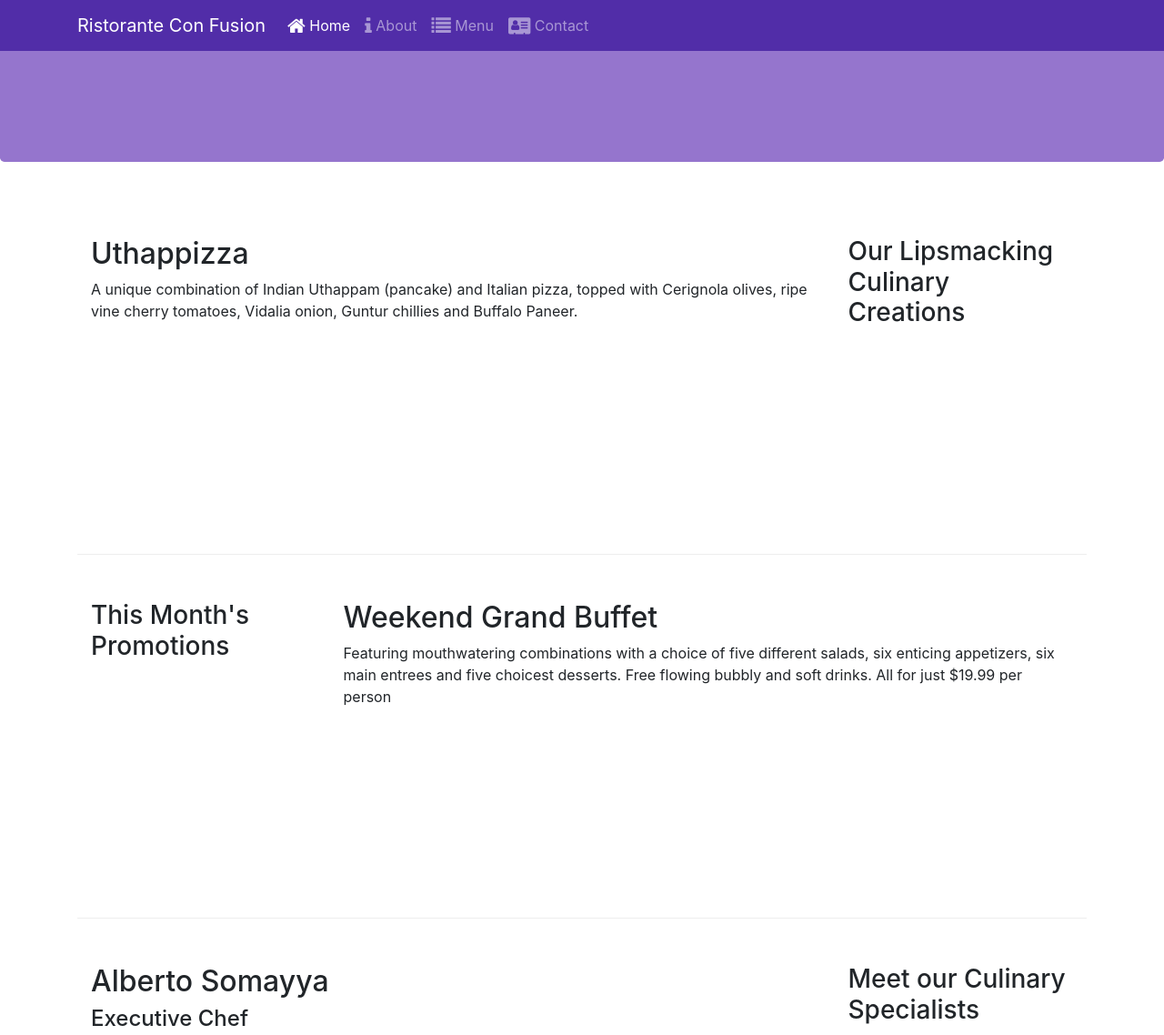
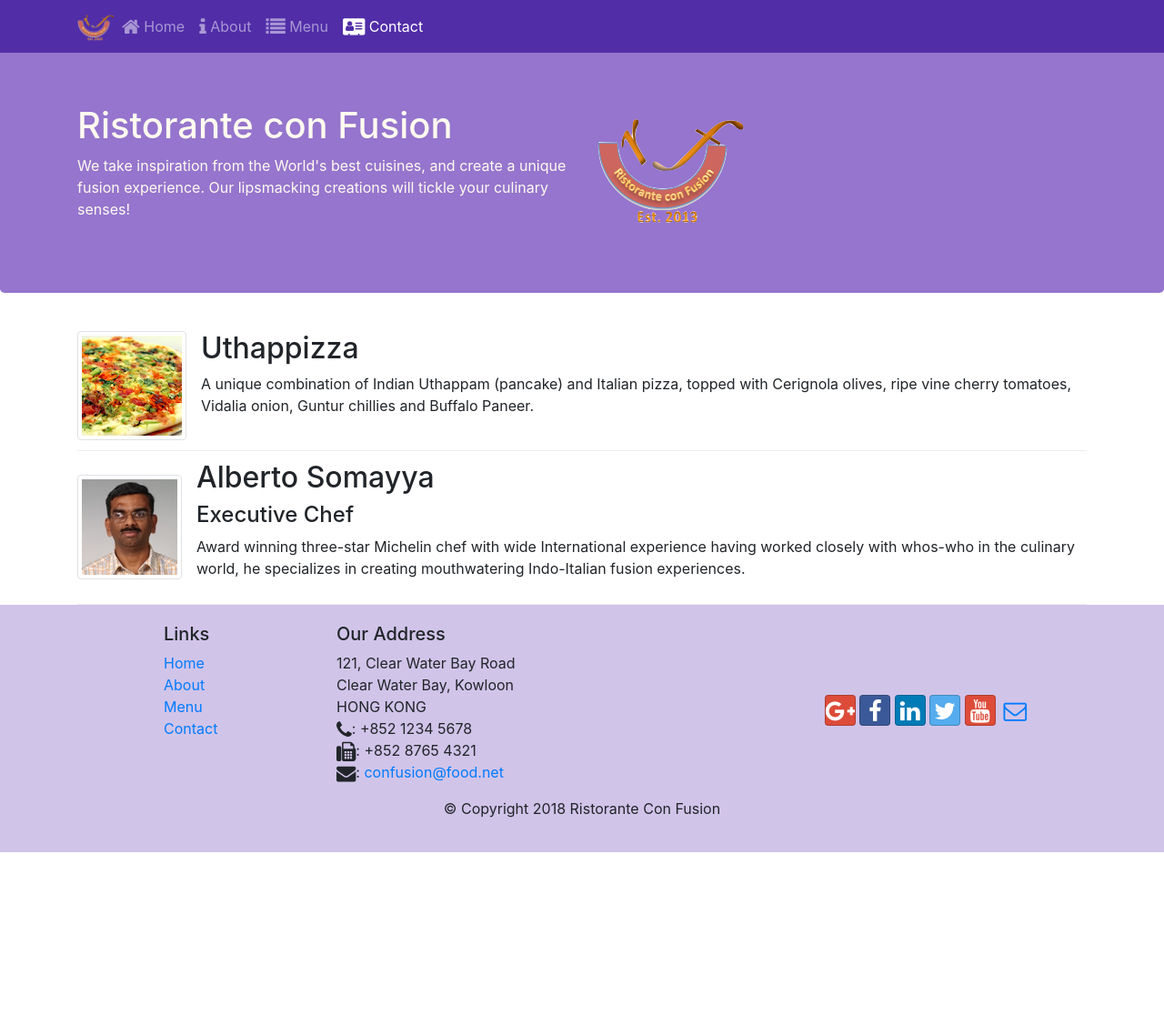
Before and after one commit to meitr71/ex-07-13, a website: page index.html in a window 1280 px wide. Shown: the top 1138 px of the page at 91% size. After the commit the page ends 937 px from the top, so only its background shows below. Drawn offline with nearby package versions, Linux system fonts and the light colour scheme.

Commit message:
Images and Media

```diff
--- a/css/style.css
+++ b/css/style.css
@@ -1,37 +1,4 @@
-.row-header {
-    margin: 0px auto;
-    padding: 0px;
-}
 
-
-
-.row-content {
-    margin: 0px auto;
-    padding: 50px 0px 50px 0px;
-    border-bottom: 1px ridge;
-    min-height: 400px;
-
-}
-
-
-
-.footer {
-    background-color: #D1C4E9;
-    margin: 0px auto;
-    padding: 20px 0px 20px 0px;
-}
-
-.jumbotron{
-    background-color: #9575CD;
-    color:  floralwhite;
-}
-
-.address{
-    font-size: 80%;
-    margin:  0px;
-    color: black;
-
-}
 
 body{
     padding:50px 0px 0px 0px;
@@ -41,3 +8,23 @@ body{
 .navbar-dark {
      background-color: #512DA8;
 }
+
+
+.jumbotron{
+    background-color: #9575CD;
+    color:  floralwhite;
+}
+
+.footer {
+    background-color: #D1C4E9;
+    margin: 0px auto;
+    padding: 20px 0px 20px 0px;
+}
+
+.row-content {
+    margin: 0px auto;
+    padding: 10px 0px 10px 0px;
+    border-bottom: 1px ridge;
+
+
+}
--- a/index.html
+++ b/index.html
@@ -11,39 +11,59 @@
     <link rel="stylesheet" href="node_modules/bootstrap-social/bootstrap-social.css">
 </head>
 <body>
-    <header class="jumbotron">
     <nav class="navbar navbar-dark navbar-expand-sm fixed-top">
         <div class="container">
-            <button class="navbar-toggler" type="button" data-toggle="collapse" data-target="#Navbar" title="nav">
+            <button title="button" class="navbar-toggler" type="button" data-toggle="collapse" data-target="#Navbar">
                 <span class="navbar-toggler-icon"></span>
             </button>
-             <a class="navbar-brand" href="#">Ristorante Con Fusion</a>
+            <a class="navbar-brand mr-auto" href="#"><img title="img" src="img/logo.png" height="30" width="41"></a>
             <div class="collapse navbar-collapse" id="Navbar">
                 <ul class="navbar-nav mr-auto">
-                    <li class="nav-item active"><a class="nav-link" href="#"><span class="fa fa-home fa-lg"></span> Home</a></li>
+                        <li class="nav-item"><a class="nav-link" href="./index.html"><span class="fa fa-home fa-lg"></span> Home</a></li>
                         <li class="nav-item"><a class="nav-link" href="./aboutus.html"><span class="fa fa-info fa-lg"></span> About</a></li>
                         <li class="nav-item"><a class="nav-link" href="#"><span class="fa fa-list fa-lg"></span> Menu</a></li>
-                    <li class="nav-item"><a class="nav-link" href="./contactus.html"><span class="fa fa-address-card fa-lg"></span> Contact</a></li>
-
+                        <li class="nav-item active"><a class="nav-link" href="./contactus.html"><span class="fa fa-address-card fa-lg"></span> Contact</a></li>
                 </ul>
             </div>
         </div>
     </nav>
+
+    <header class="jumbotron">
+        <div class="container">
+            <div class="row row-header">
+                <div class="col-12 col-sm-6">
+                    <h1>Ristorante con Fusion</h1>
+                    <p>We take inspiration from the World's best cuisines, and create a unique fusion experience. Our lipsmacking creations will tickle your culinary senses!</p>
+                </div>
+                <div class="col-12 col-sm align-self-center">
+                    <img title="img" src="img/logo.png" class="img-fluid">
+                </div>
+            </div>
+        </div>
     </header>
+
 
     <div class="container">
         <div class="row row-content" >
             <div class="col-12 col-sm-4 order-sm-last col-md-3">
-                <h3>Our Lipsmacking Culinary Creations</h3>
+                <!-- <h3>Our Lipsmacking Culinary Creations</h3> -->
             </div>
-            <div class="col col-sm order-sm-first col-md">
-                <h2>Uthappizza</h2>
-                <p>A unique combination of Indian Uthappam (pancake) and Italian pizza, topped with Cerignola olives, ripe vine cherry tomatoes, Vidalia onion, Guntur chillies and Buffalo Paneer.</p>
+            <div class="media">
+                <img class="d-flex mr-3 img-thumbnail align-self-center"
+                        src="img/uthappizza.png" alt="Uthappizza">
+                <div class="media-body">
+                    <h2 class="mt-0">Uthappizza</h2>
+                    <p class="d-none d-sm-block">A unique combination of Indian Uthappam (pancake) and
+                        Italian pizza, topped with Cerignola olives, ripe vine
+                        cherry tomatoes, Vidalia onion, Guntur chillies and
+                        Buffalo Paneer.</p>
                 </div>
             </div>
 
+        </div>
 
-        <div class="row row-content">
+
+        <!-- <div class="row row-content">
             <div class="col-12 col-sm-4 col-md-3" >
                 <h3>This Month's Promotions</h3>
             </div>
@@ -51,17 +71,27 @@
                 <h2>Weekend Grand Buffet</h2>
                 <p>Featuring mouthwatering combinations with a choice of five different salads, six enticing appetizers, six main entrees and five choicest desserts. Free flowing bubbly and soft drinks. All for just $19.99 per person </p>
             </div>
-        </div>
+        </div> -->
 
         <div class="row row-content">
             <div class="col-12 col-sm-4 order-sm-last col-md-3">
-                <h3>Meet our Culinary Specialists</h3>
+                <!-- <h3>Meet our Culinary Specialists</h3> -->
             </div>
-            <div class="col col-sm order-sm-first col-md">
-                <h2>Alberto Somayya</h2>
+            <div class="media">
+                <img class="d-flex mr-3 img-thumbnail align-self-center"
+                        src="img/alberto.png" alt="Alberto Somayya">
+                <div class="media-body">
+                    <h2 class="mt-0">Alberto Somayya</h2>
                     <h4>Executive Chef</h4>
-                <p>Award winning three-star Michelin chef with wide International experience having worked closely with whos-who in the culinary world, he specializes in creating mouthwatering Indo-Italian fusion experiences. </p>
+                    <p class="d-none d-sm-block">Award winning three-star Michelin chef with wide
+                        International experience having worked closely with
+                        whos-who in the culinary world, he specializes in
+                        creating mouthwatering Indo-Italian fusion experiences.
+                        </p>
                 </div>
+            </div>
+
+
         </div>
     </div>
 
```
Also changed, not shown: aboutus.html (+17 -2 lines), contactus.html (+5 -3 lines), img/alberto.png (added), img/buffet.png (added), img/logo.png (added), img/uthappizza.png (added), 1 other file. Lines whose indentation alone changed are shown as unchanged.
